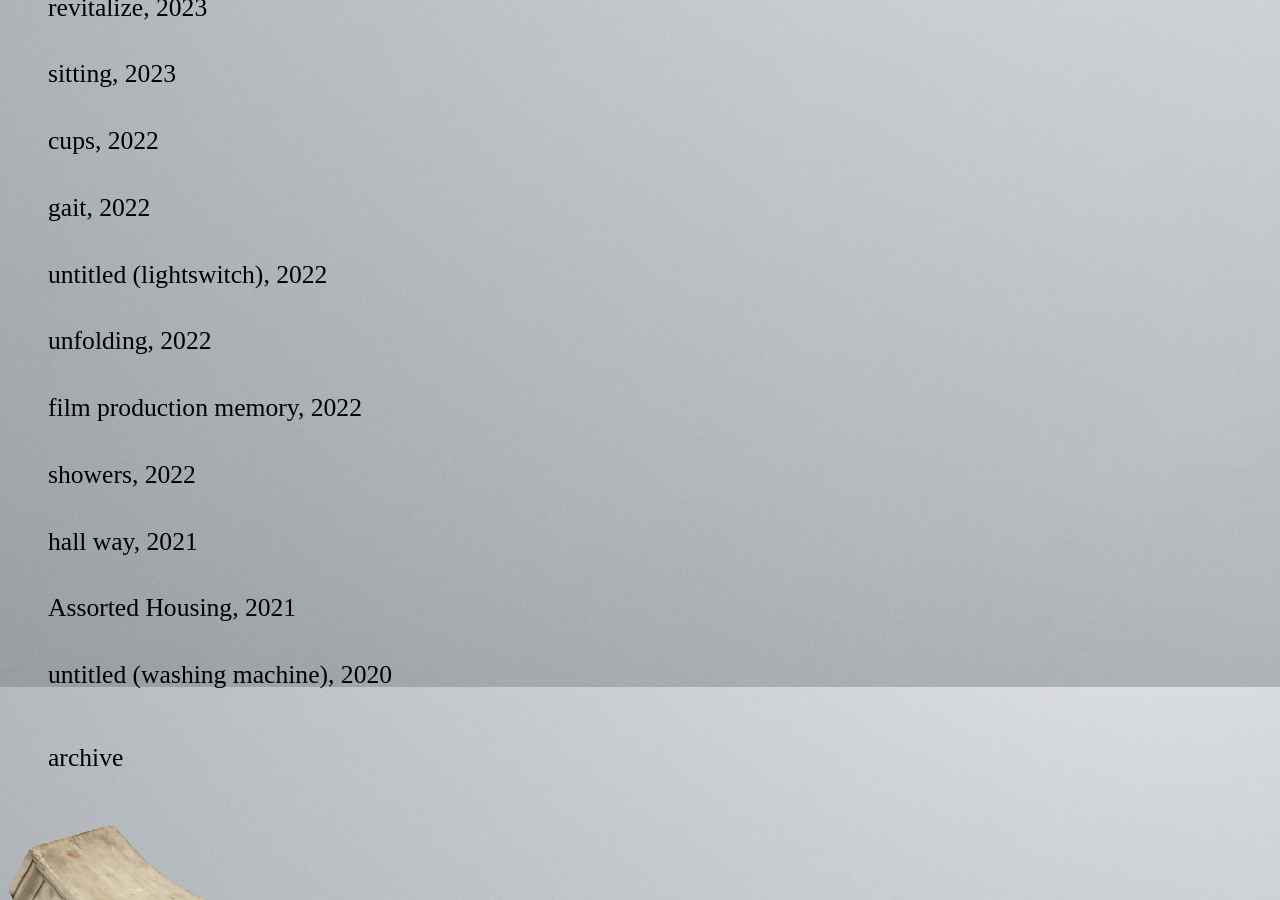
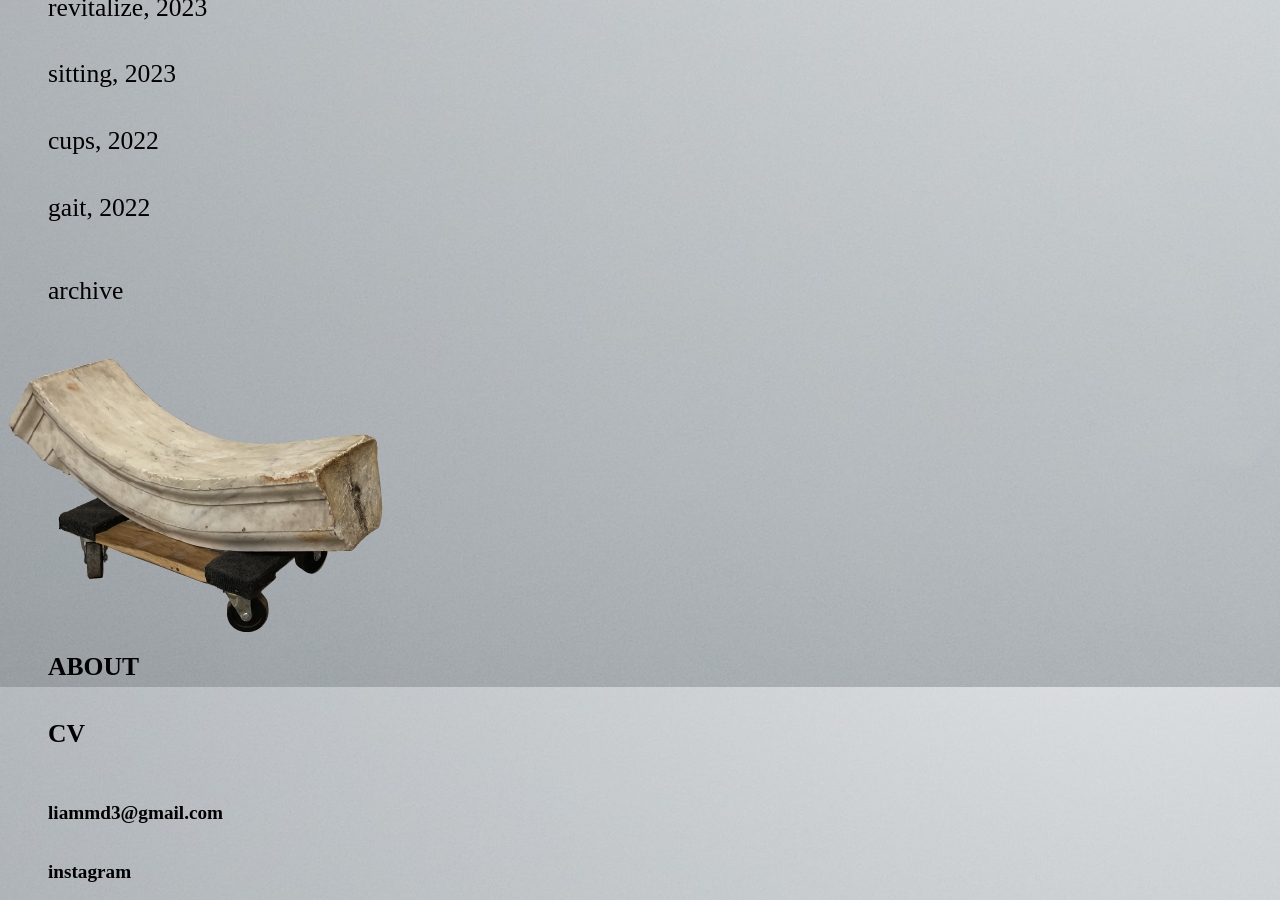
Before and after one commit to liammdavis/liammdavis.github.io, a Jekyll site: the page built from index.html, in a window 1280 px wide and 900 px high, scrolled down 213 px. Built offline with Jekyll 4.4.1, drawn with Linux system fonts in a browser that asks for light colours.

Commit message:
Please enter the commit message for your changes. Lines starting

```diff
--- a/index.html
+++ b/index.html
@@ -15,14 +15,7 @@ title: LIAM DAVIS
 			<!-- <li><a href="/work/rocks">rocks, 2023</a></li> -->
 			<li><a href="/work/cups">cups, 2022</a></li>
 			<li><a href="/work/gait">gait, 2022</a></li>
-			<li><a href="/work/lightswitch">untitled (lightswitch), 2022</a></li>
-			<li><a href="/work/rack">unfolding, 2022</a></li>
-			<li><a href="/work/film">film production memory, 2022</a></li>
-			<!--<li><a href="/work/tide">untitled (tide), 2022</a></li>	-->
-			<li><a href="/work/bathroom">showers, 2022</a></li>
-			<li><a href="/work/hallway">hall way, 2021</a></li>
-			<li><a href="/work/housing">Assorted Housing, 2021</a></li>
-			<li><a href="/work/machine">untitled (washing machine), 2020</a></li>
+
 
 		</ul>
 
--- a/work/revitalize/index.html
+++ b/work/revitalize/index.html
@@ -7,6 +7,8 @@ title: showers
        alt="untitled (bathroom)"
 
        height="520">
+
+       <br>
 
  <img src="/docs/assets/revitalize-leg.jpeg"
       alt="untitled (bathroom)"
```
Also changed, not shown: work/archive/index.html (+12 -1 lines).
